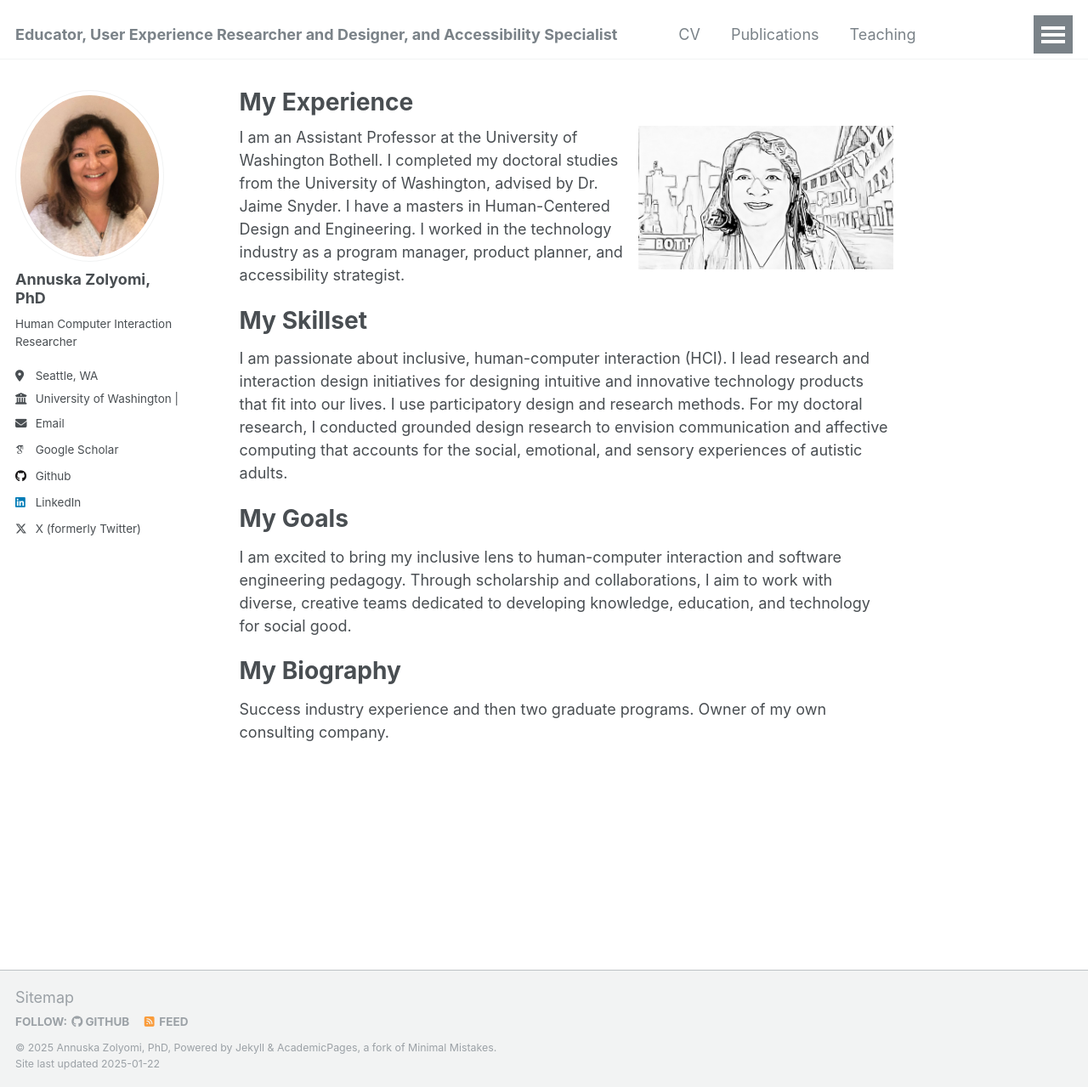
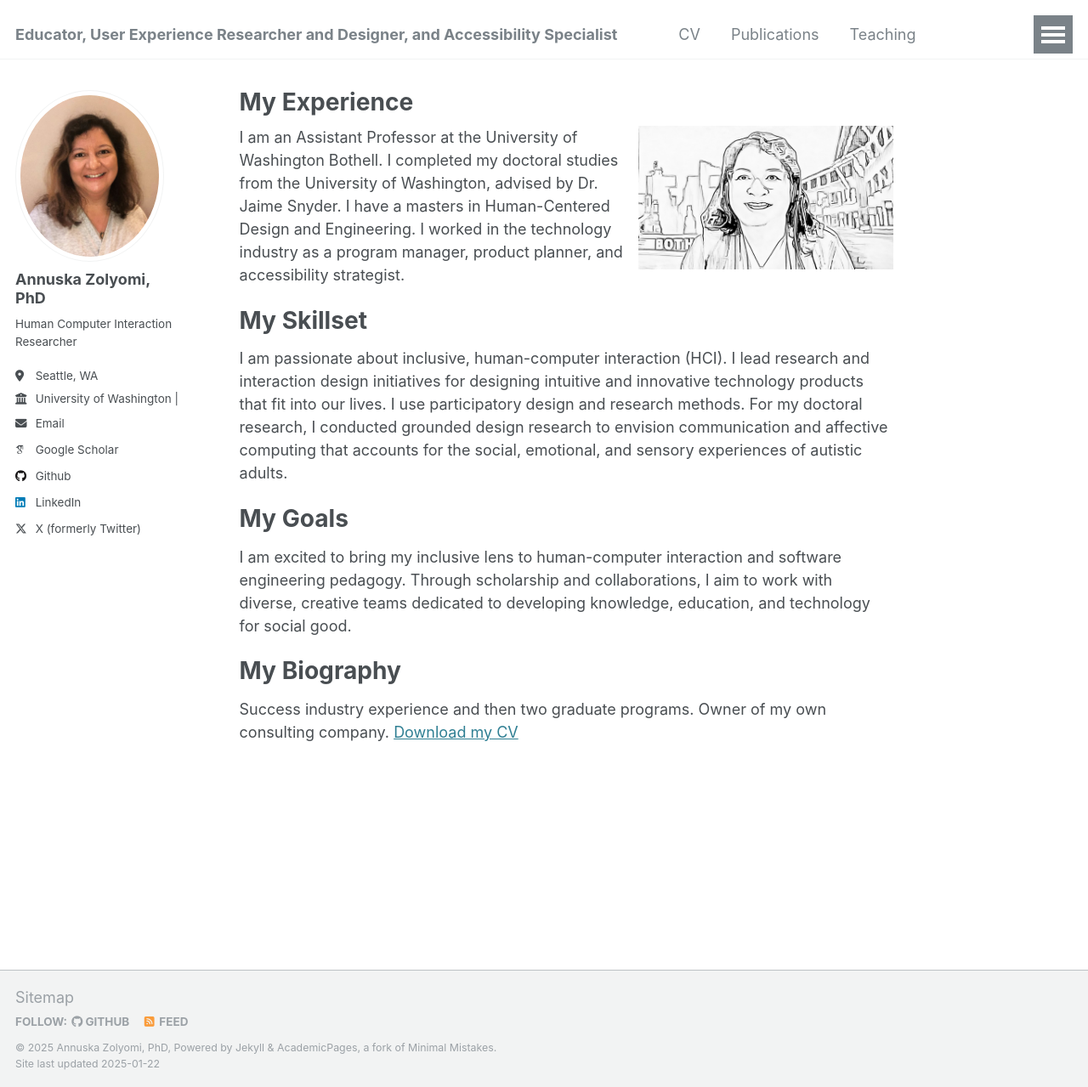
Before and after one commit to danper2024/APT, a Jekyll site: the page built from _pages/about.md, in a window 1280 px wide and 1279 px high. Shown: the whole window at 85% size. Built offline with Jekyll 4.4.1, drawn with Linux system fonts in a browser that asks for light colours; some web fonts are replaced.

Commit message:
Update about.md
Signed-off-by: danper2024 <dan.perkins@outlook.com>

```diff
--- a/_pages/about.md
+++ b/_pages/about.md
@@ -19,4 +19,4 @@ I am excited to bring my inclusive lens to human-computer interaction and softwa
 
 My Biography
 ======
-Success industry experience and then two graduate programs.  Owner of my own consulting company.
+Success industry experience and then two graduate programs.  Owner of my own consulting company.  [Download my CV](/files/Zolyomi_cv_Jan 2022.pdf)
```
